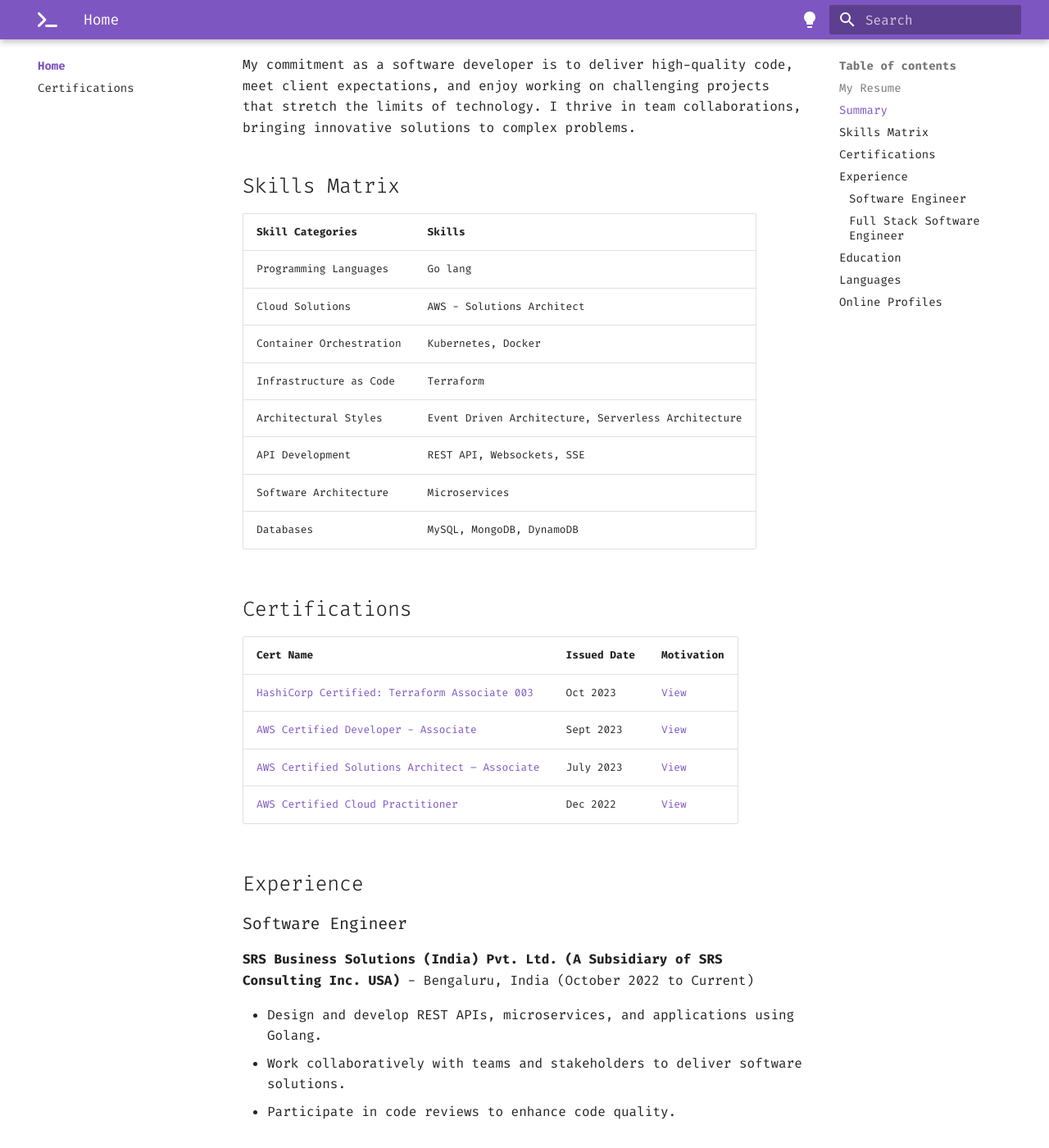
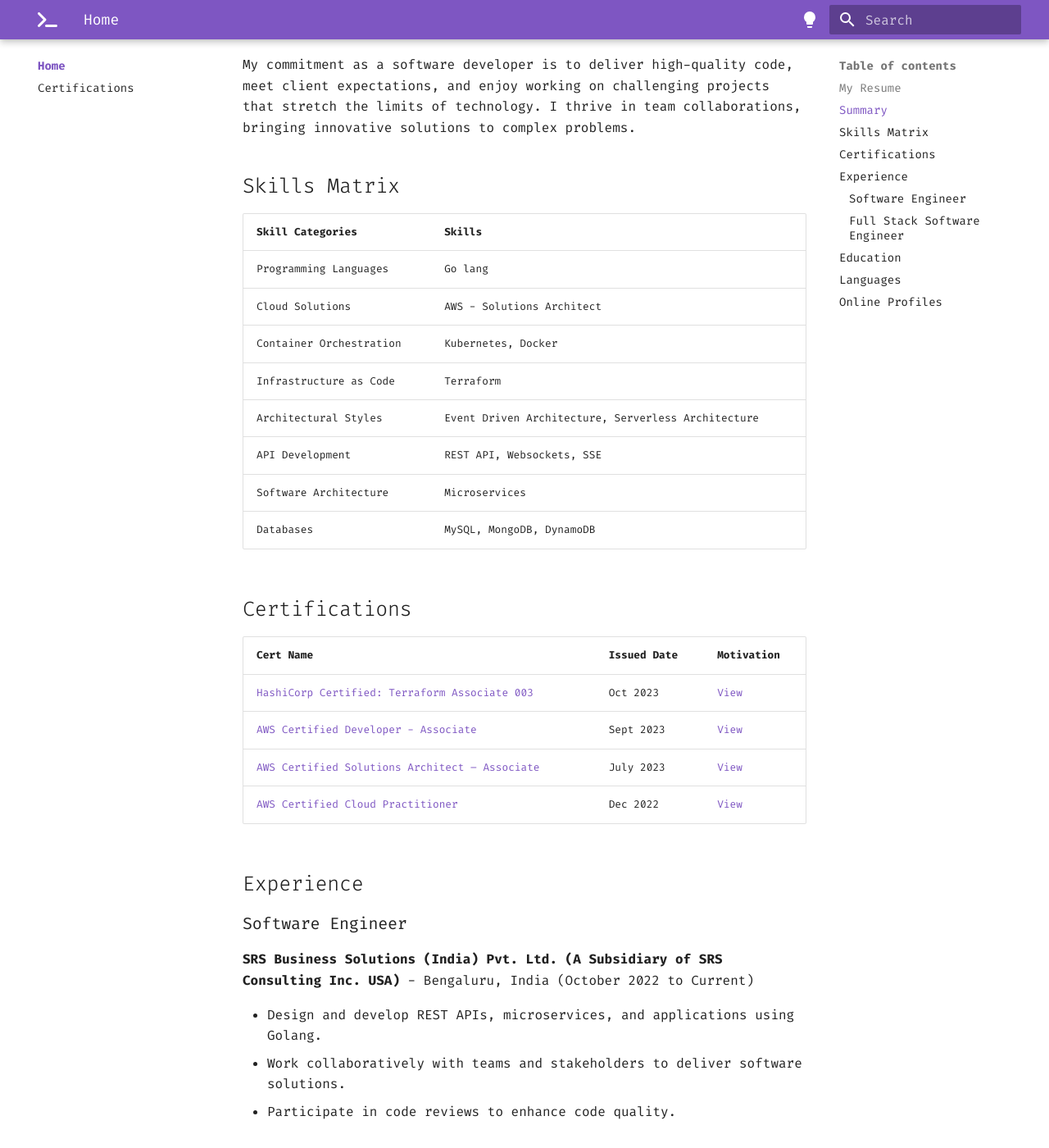
Before and after one commit to imyashkale/portfolio, an MkDocs documentation site: the page built from docs/index.md, in a window 1280 px wide and 1400 px high, scrolled down 926 px. Shown: the whole window at 82% size. Built offline with MkDocs 1.6.1 and Material for MkDocs 9.7.7, drawn with Linux system fonts in a browser that asks for light colours.

Commit message:
Full Width Tables

```diff
--- /dev/null
+++ b/docs/stylesheets/extra.css
@@ -0,0 +1,7 @@
+.md-typeset__table {
+    min-width: 100%;
+}
+
+.md-typeset table:not([class]) {
+    display: table;
+}
--- a/mkdocs.yml
+++ b/mkdocs.yml
@@ -126,3 +126,8 @@ markdown_extensions:
   - pymdownx.emoji:
       emoji_index: !!python/name:material.extensions.emoji.twemoji
       emoji_generator: !!python/name:material.extensions.emoji.to_svg
+
+############################################## Extra CSS ############################################
+
+extra_css:
+  - stylesheets/extra.css
```
